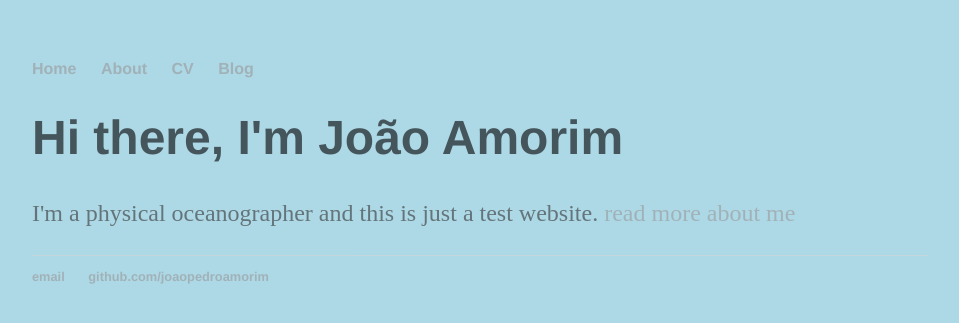
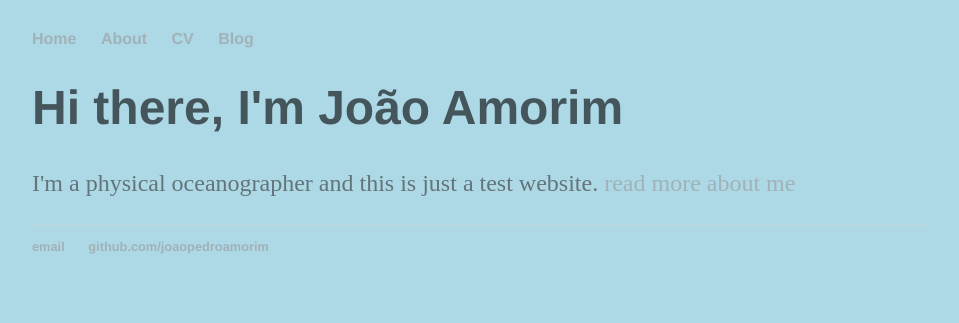
Before and after one commit to joaopedroamorim/joaopedroamorim.github.io, a Jekyll site: the page built from index.html, in a window 1280 px wide. Shown: the top 323 px of the page, without its empty margins (160-1119 px from the left). Built offline with Jekyll 4.4.1, drawn with Linux system fonts in a browser that asks for light colours.

Commit message:
Update main.css

```diff
--- a/css/main.css
+++ b/css/main.css
@@ -2,9 +2,9 @@ header {
   padding: 156px 0 100px;
 }
 body {
-    margin: 60px auto;
+    margin: 30px auto;
     width: 70%;
-    background-color: lightblue;
+    background: lightblue;
     opacity: 0.6;
 }
 nav ul, footer ul {
```
